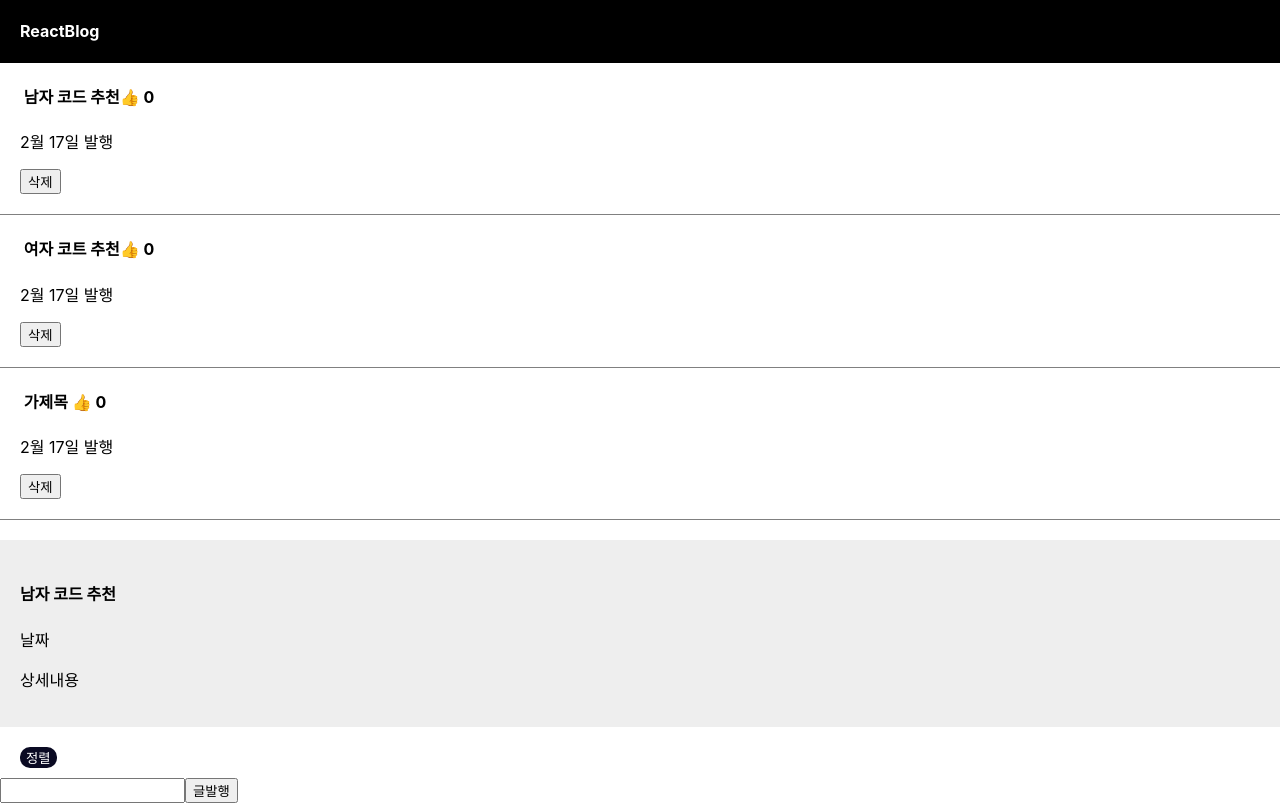
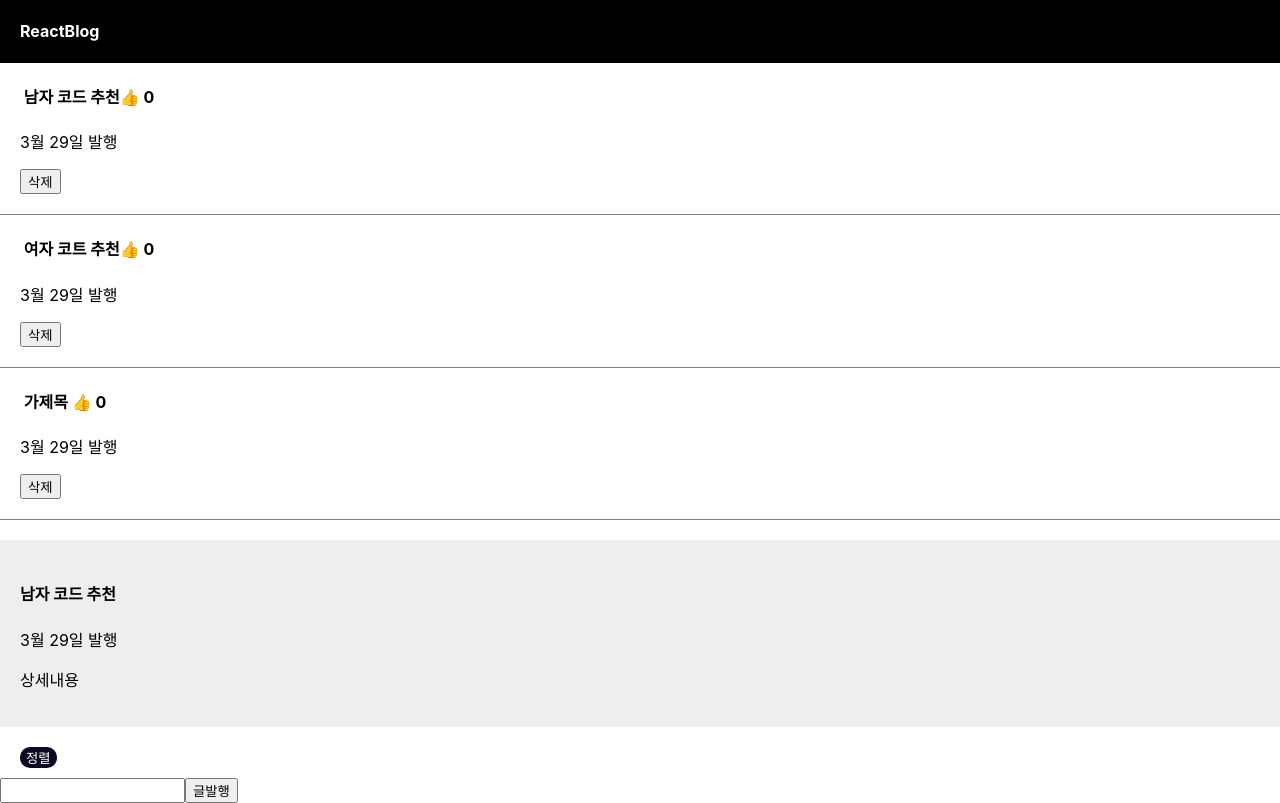
Before and after one commit to yongsin729/reactblog, a React (Create React App) app: page / in a window 1280 px wide. Both pictures are taken after a click on the element "남자 코드 추천". Built offline with nearby package versions, Linux system fonts and the light colour scheme.

Commit message:
add date function, block null state

```diff
--- a/src/App.js
+++ b/src/App.js
@@ -3,6 +3,9 @@ import logo from './logo.svg';
 import './App.css';
 import { useState } from 'react';
 
+var now=new Date();
+  var month=now.getMonth();
+  var day=now.getDate();;
 function App() {
 
   let post='강남 우동 맛집';
@@ -33,7 +36,7 @@ function App() {
           copy[i]=copy[i]+1;
           setLike(copy)
         }}>👍</span> {like[i]} </h4>
-        <p>2월 17일 발행</p>
+        <p>{month+1}월 {day}일 발행</p>
         <button onClick={()=>{
           let copy=[...글제목]
           copy.splice(i,1);//array.splice(x,1) 원하는 x번째 자료 삭제
@@ -61,7 +64,11 @@ function App() {
         }}/><button onClick={()=>{
           let copy=[...글제목]
           copy.push(입력값);
-          글제목변경(copy);
+          let last=copy[copy.length-1];
+          console.log(last);
+          {
+              last!==""?글제목변경(copy):null// 공백일경우 입력막기
+          }
         }}>글발행</button>
       </div>
       {/* <button onClick={()=>{
@@ -80,10 +87,11 @@ function App() {
 // 1. 자식 컴포넌트 사용하는 곳에 가서<자식컴포넌트 작명={state이름}/>
 // 2. 자식컴포넌트 만드는 function으로 가서 props 라는 파라미터 등록 후 props.작명 사용
 function Modal(props){
+
   return(
     <div className='modal'>
       <h4>{props.글제목[props.title]} </h4>
-      <p>날짜</p>
+      <p>{month+1}월 {day}일 발행</p>
       <p>상세내용</p>
     </div>
   )
```
